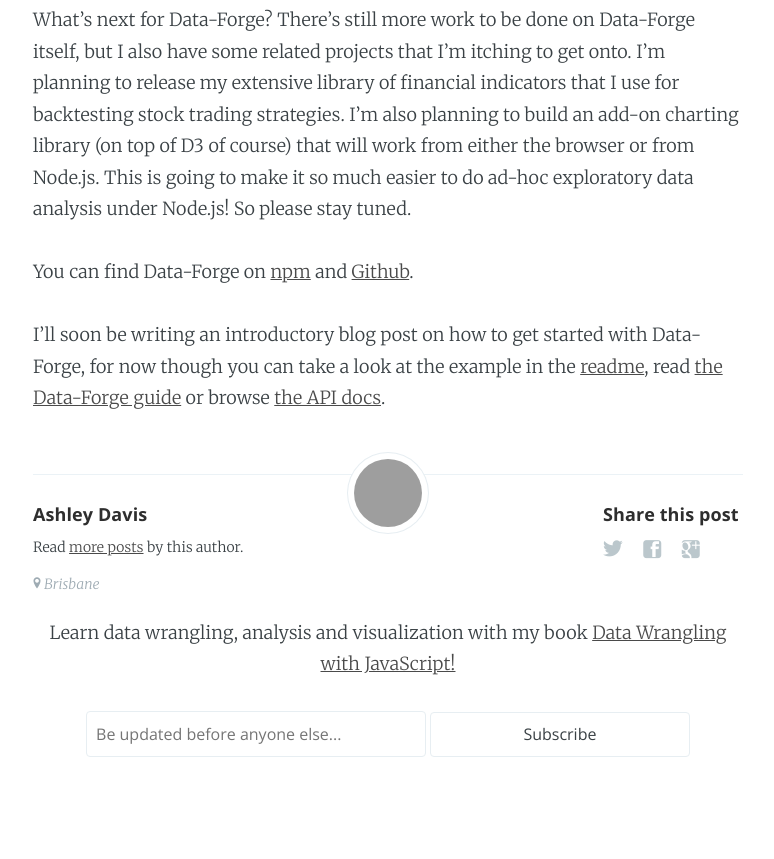
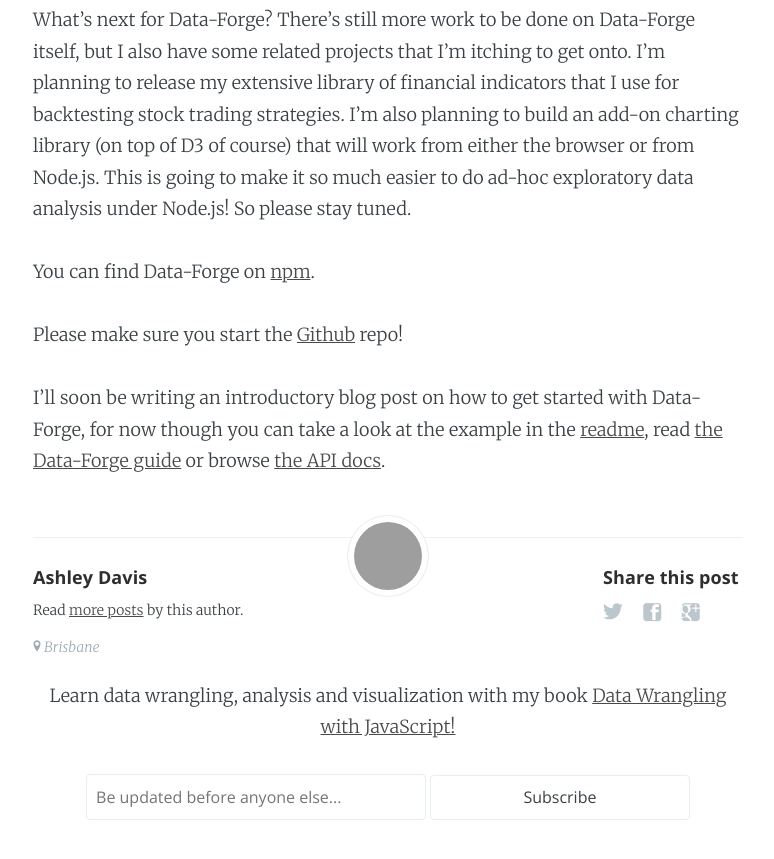
Before and after one commit to ashleydavis/the-data-wrangler-blog, a Jekyll site: the page built from _posts/2018-05-14-data-forge-v1.markdown, in a window 1280 px wide and 900 px high, scrolled down 1086 px. Shown: the top 859 px of the window, without its empty margins (252-1026 px from the left). Built offline with Jekyll 4.4.1, drawn with Linux system fonts in a browser that asks for light colours; comment, search, counter and statistics services are not loaded; grey boxes are pictures that could not be loaded.

Commit message:
Text update

```diff
--- a/_posts/2018-05-14-data-forge-v1.markdown
+++ b/_posts/2018-05-14-data-forge-v1.markdown
@@ -16,6 +16,8 @@
 
 What's next for Data-Forge? There's still more work to be done on Data-Forge itself, but I also have some related projects that I'm itching to get onto. I'm planning to release my extensive library of financial indicators that I use for backtesting stock trading strategies. I'm also planning to build an add-on charting library (on top of D3 of course) that will work from either the browser or from Node.js. This is going to make it so much easier to do ad-hoc exploratory data analysis under Node.js! So please stay tuned.
 
-You can find Data-Forge on [npm](https://www.npmjs.com/package/data-forge) and [Github](https://github.com/data-forge/data-forge-ts).
+You can find Data-Forge on [npm](https://www.npmjs.com/package/data-forge).
+
+Please make sure you start the [Github](https://github.com/data-forge/data-forge-ts) repo!
 
 I'll soon be writing an introductory blog post on how to get started with Data-Forge, for now though you can take a look at the example in the [readme](https://github.com/data-forge/data-forge-ts), read [the Data-Forge guide](https://github.com/data-forge/data-forge-ts/blob/master/docs/guide.md) or browse [the API docs](https://data-forge.github.io/data-forge-ts/).
```
